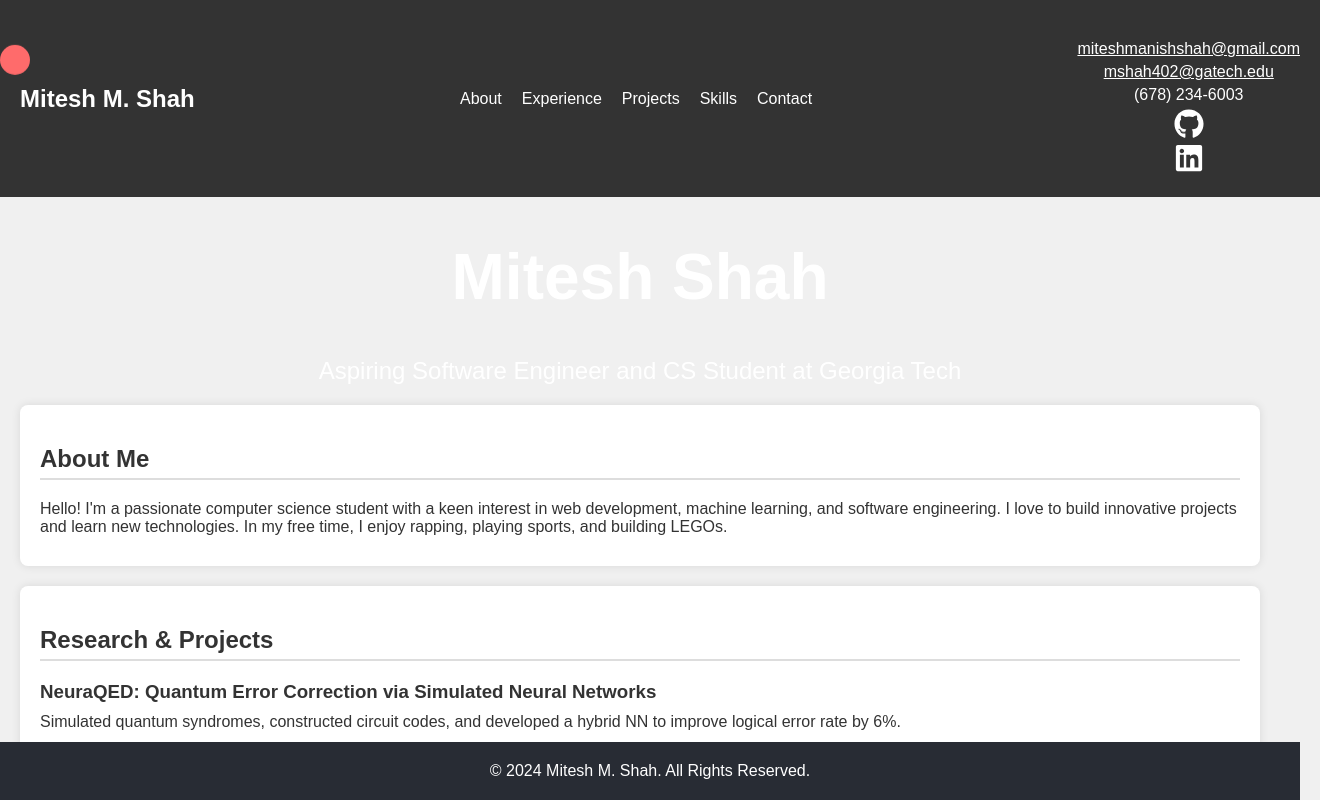
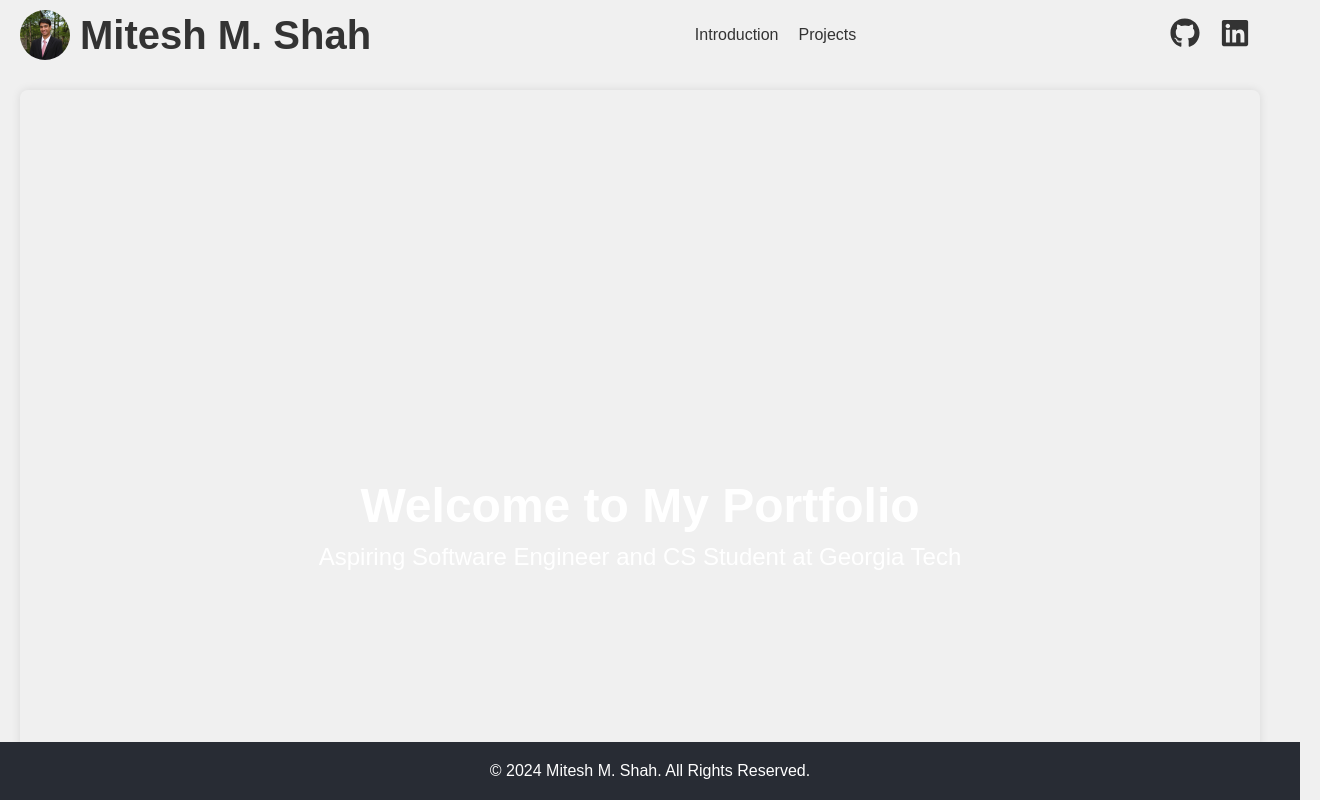
Before and after one commit to StudioMitesh/my-website, a React (Create React App) app: page / in a window 1280 px wide. Shown: the top 800 px of the page, 1320 px wide, since content can reach past the window. Built offline with nearby package versions, Linux system fonts and the light colour scheme.

Commit message:
first commit of new header update

```diff
--- a/src/App.css
+++ b/src/App.css
@@ -1,9 +1,18 @@
+:root {
+  --primary-color: #007bff;
+  --background-color: #f8f9fa;
+  --header-background-color: #343a40;
+  --text-color: #ffffff;
+  --accent-color: #17a2b8;
+}
+
 body {
+  background-color: var(--background-color);
+  color: var(--primary-color);
+  margin: 0;
   font-family: Arial, sans-serif;
   margin: 0;
   padding: 0;
-  background-color: #f0f0f0;
-  color: #333;
 }
 
 header {
--- a/src/App.js
+++ b/src/App.js
@@ -15,11 +15,9 @@ function App() {
     <div className="App">
       <Header />
       <Intro />
-      <main>
-        <About />
-        <Projects />
-        <Footer />
-      </main>
+      <About />
+      <Projects />
+      <Footer />
     </div>
   );
 }
--- a/src/components/Header.js
+++ b/src/components/Header.js
@@ -1,23 +1,22 @@
 import React from 'react';
 import './header.css';
 import { FaGithub, FaLinkedin } from 'react-icons/fa';
+import profilePic from './profile.jpg';
 
-function Header() {
+const Header = () => {
   return (
     <header className="header">
+      <div className="header-left">
+        <img src={profilePic} alt="Profile" className="profile-picture" />
+        <h1>Mitesh M. Shah</h1>
+      </div>
       <div className="header-content">
-        <h1 className="header-title">Mitesh M. Shah</h1>
-        <nav className="header-nav">
-          <a href="#about">About</a>
-          <a href="#experience">Experience</a>
+        <nav>
+          <a href="#intro">Introduction</a>
           <a href="#projects">Projects</a>
-          <a href="#skills">Skills</a>
-          <a href="#contact">Contact</a>
         </nav>
-        <div className="contact-info">
-        <a href="mailto:miteshmanishshah@gmail.com">miteshmanishshah@gmail.com</a>
-        <a href="mailto:mshah402@gatech.edu">mshah402@gatech.edu</a>
-        <p>(678) 234-6003</p>
+      </div>
+      <div className="header-right">
         <div className="social-links">
           <a href="https://github.com/StudioMitesh" target="_blank" rel="noopener noreferrer">
             <FaGithub size={30} />
@@ -27,7 +26,6 @@ function Header() {
           </a>
         </div>
       </div>
-      </div>
     </header>
   );
 }
--- a/src/components/Intro.js
+++ b/src/components/Intro.js
@@ -3,11 +3,12 @@ import './intro.css';
 
 const Intro = () => {
   return (
-    <div className="intro-container">
-      <div className="bouncing-ball"></div>
-      <h1 className="intro-name">Mitesh Shah</h1>
-      <p className="intro-tagline">Aspiring Software Engineer and CS Student at Georgia Tech</p>
-    </div>
+    <section id="intro" className="intro-section">
+      <div className="intro-content">
+        <h1 className="intro-title">Welcome to My Portfolio</h1>
+        <p className="intro-tagline">Aspiring Software Engineer and CS Student at Georgia Tech</p>
+      </div>
+    </section>
   );
 };
 
--- a/src/components/header.css
+++ b/src/components/header.css
@@ -1,8 +1,32 @@
 .header {
-    width: 100%;
-    padding: 20px;
-    background-color: #333;
-    color: #fff;
+  display: flex;
+  justify-content: space-between;
+  align-items: center;
+  background-color: var(--header-background-color);
+  color: var(--text-color);
+  padding: 10px 20px;
+}
+
+.header-left {
+  display: flex;
+  align-items: center;
+}
+
+.profile-picture {
+  width: 50px;
+  height: 50px;
+  border-radius: 50%;
+  margin-right: 10px;
+}
+
+.header-right a {
+  margin: 0 10px;
+  text-decoration: none;
+  color: #333;
+}
+
+.header-right a:hover {
+  color: #0073e6;
 }
 
 .header-content {
@@ -16,18 +40,12 @@
   margin: 0;
 }
 
-  .header-nav {
-    display: flex;
-    gap: 20px; /* Space between nav items */
+nav a {
+  color: var(--text-color);
+  margin-left: 20px;
+  text-decoration: none;
 }
 
-  .header-nav a {
-    color: #fff;
-    text-decoration: none;
-    font-size: 1em;
-    transition: color 0.3s;
+nav a:hover {
+  color: var(--accent-color);
 }
-
-  .header-nav a:hover {
-    color: #ff6b6b; /* Change this to your desired hover color */
-  }
--- a/src/components/intro.css
+++ b/src/components/intro.css
@@ -1,49 +1,33 @@
-.intro {
+.intro-section {
   display: flex;
   justify-content: center;
   align-items: center;
   height: 100vh;
-  background: linear-gradient(45deg, #3a1c71, #d76d77, #ffaf7b);
+  background: var(--primary-color);
   color: white;
   text-align: center;
 }
 
-.intro-container {
-  text-align: center;
-  color: #fff;
+.intro-content {
+  animation: fadeIn 2s ease-in-out;
 }
 
-.intro-name {
-  font-size: 4em;
-  animation: slideIn 1.5s ease-out;
+.intro-title {
+  font-size: 3em;
+  margin-bottom: 10px;
 }
 
 .intro-tagline {
   font-size: 1.5em;
-  margin-top: 10px;
-  animation: fadeIn 2s ease-in-out 1.5s;
-}
-
-@keyframes slideIn {
-  from { transform: translateY(-100px); opacity: 0; }
-  to { transform: translateY(0); opacity: 1; }
 }
 
 @keyframes fadeIn {
-  from { opacity: 0; }
-  to { opacity: 1; }
+  from {
+    opacity: 0;
+    transform: translateY(-20px);
+  }
+  to {
+    opacity: 1;
+    transform: translateY(0);
+  }
 }
-
-.bouncing-ball {
-  position: absolute;
-  width: 30px;
-  height: 30px;
-  background-color: #ff6b6b;
-  border-radius: 50%;
-  animation: bounce 4s infinite;
-}
-
-@keyframes bounce {
-  0%, 100% { transform: translateY(0); }
-  50% { transform: translateY(-200px); }
-}
```
Also changed, not shown: src/components/profile.jpg (added), 1 other file (tests, documents, lock files or other folders). Lines whose indentation alone changed are shown as unchanged.
